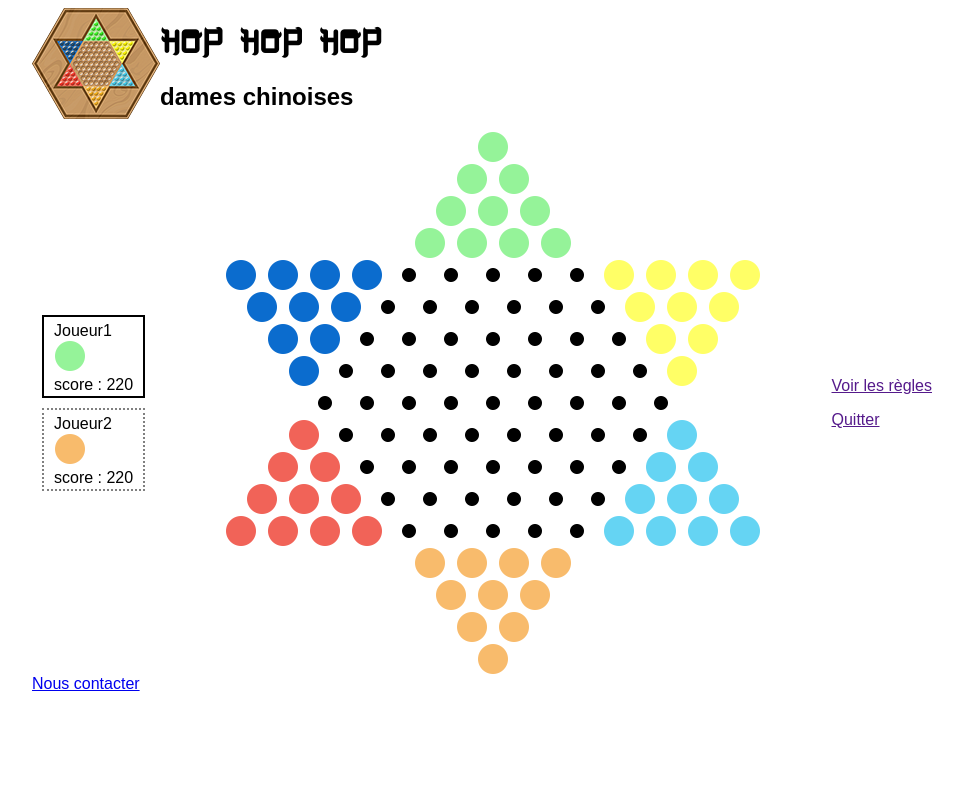
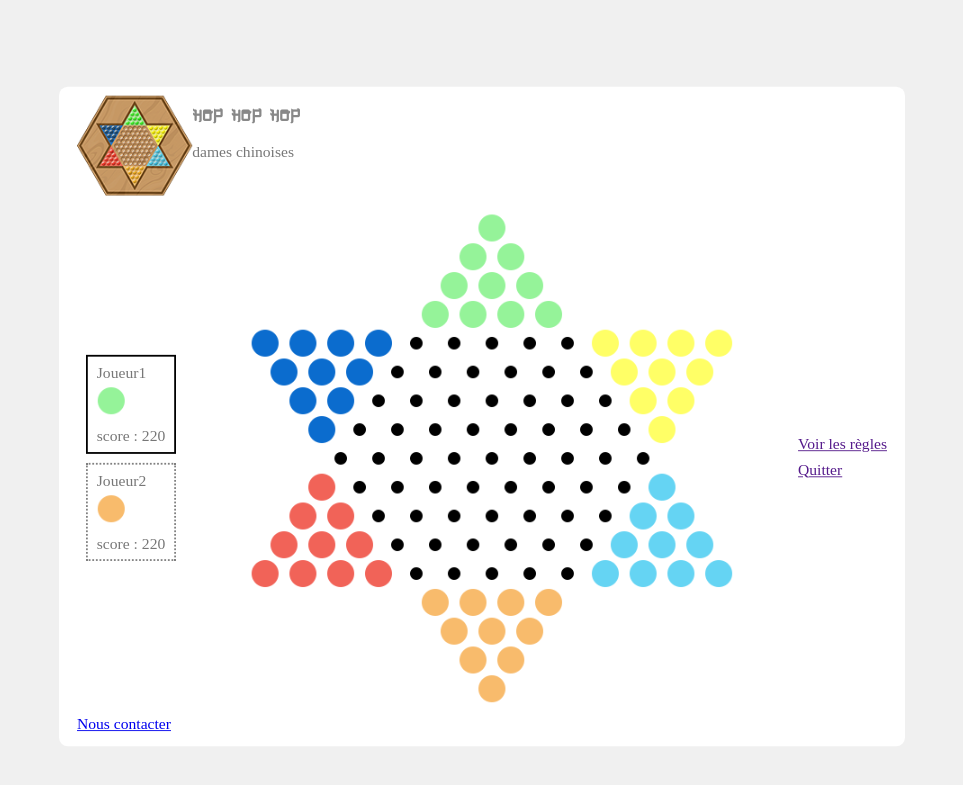
Before and after one commit to Khornya/dames-chinoises, a PHP site: page /game.html in a window 1280 px wide. Shown: the top 785 px of the page, without its empty margins (158-1121 px from the left). Run offline with PHP 8.4, Linux system fonts and the light colour scheme.

Commit message:
Update style.css

```diff
--- a/style.css
+++ b/style.css
@@ -1,3 +1,29 @@
+html, body, div, span, applet, object, iframe, h1, h2, h3, h4, h5, h6, p, blockquote, pre, a, abbr, acronym, address, big, cite, code, del, dfn, em, img, ins, kbd, q, s, samp, small, strike, strong, sub, sup, tt, var, b, u, i, center, dl, dt, dd, ol, ul, li, fieldset, form, label, legend, table, caption, tbody, tfoot, thead, tr, th, td, article, aside, canvas, details, embed, figure, figcaption, footer, header, hgroup, menu, nav, output, ruby, section, summary, time, mark, audio, video {
+		margin: 0;
+		padding: 0;
+		border: 0;
+		font-size: 100%;
+		font: inherit;
+		vertical-align: baseline;
+	}
+
+body {
+		background: #f0f0f0;
+		font-family: 'Source Sans Pro';
+		font-weight: 300;
+		color: #777;
+		line-height: 1.65em;
+		font-size: 13pt;
+		transform: scale(0.9);
+	}
+
+h1{
+		font-weight: 600;
+		text-transform: uppercase;
+		color: #888;
+		padding: 10px 0px;
+	}
+
 @font-face
 {
   font-family: 'MusicWarrior';
@@ -10,16 +36,64 @@
   font-style: normal;
 }
 
-#main_wrapper
+caption
 {
-  width: 900px;
-  margin: auto;
+	text-align: right;
 }
 
 header
 {
   display: flex;
   flex-wrap: wrap;
+}
+
+header h1
+{
+  font-family: 'MusicWarrior';
+}
+
+select {
+    width: 30%;
+    border-radius: 4px;
+    padding: 5px 0px;
+    margin: 5px 0px;
+}
+
+input[type=submit] {
+    background-color: #888;
+    border: none;
+    color: white;
+    padding: 5px 10px;
+    border-radius: 4px;
+    cursor: pointer;
+}
+
+input[type=text] {
+	color: #777;
+    border-radius: 4px;
+    padding: 5px 0px;
+    margin: 5px 0px;
+}
+
+section
+{
+	padding: 10px 0px;
+}
+
+#seemore
+{
+	display: none;
+}
+
+#main_wrapper
+{
+  width: 900px;
+  margin: auto;
+  background-color: white;
+  min-height: 550px;
+  padding: 10px 20px;
+  border-radius: 10px;
+  margin-top: 50px;
 }
 
 #main_title
@@ -34,14 +108,23 @@ header
   display: none; /* penser à remettre */
 }
 
-header h1
+#game
 {
-  font-family: 'MusicWarrior';
+	width:50%;
+/*	border: 5px solid green;*/
 }
 
-body
+#score
 {
-  font-family: sans-serif;
+	width:50%;
+	text-align: right;
+/*	border: 5px solid red;*/
+}
+
+#test
+{
+	display: flex;
+	align-content: space-between;
 }
 
 #game_zone
```
